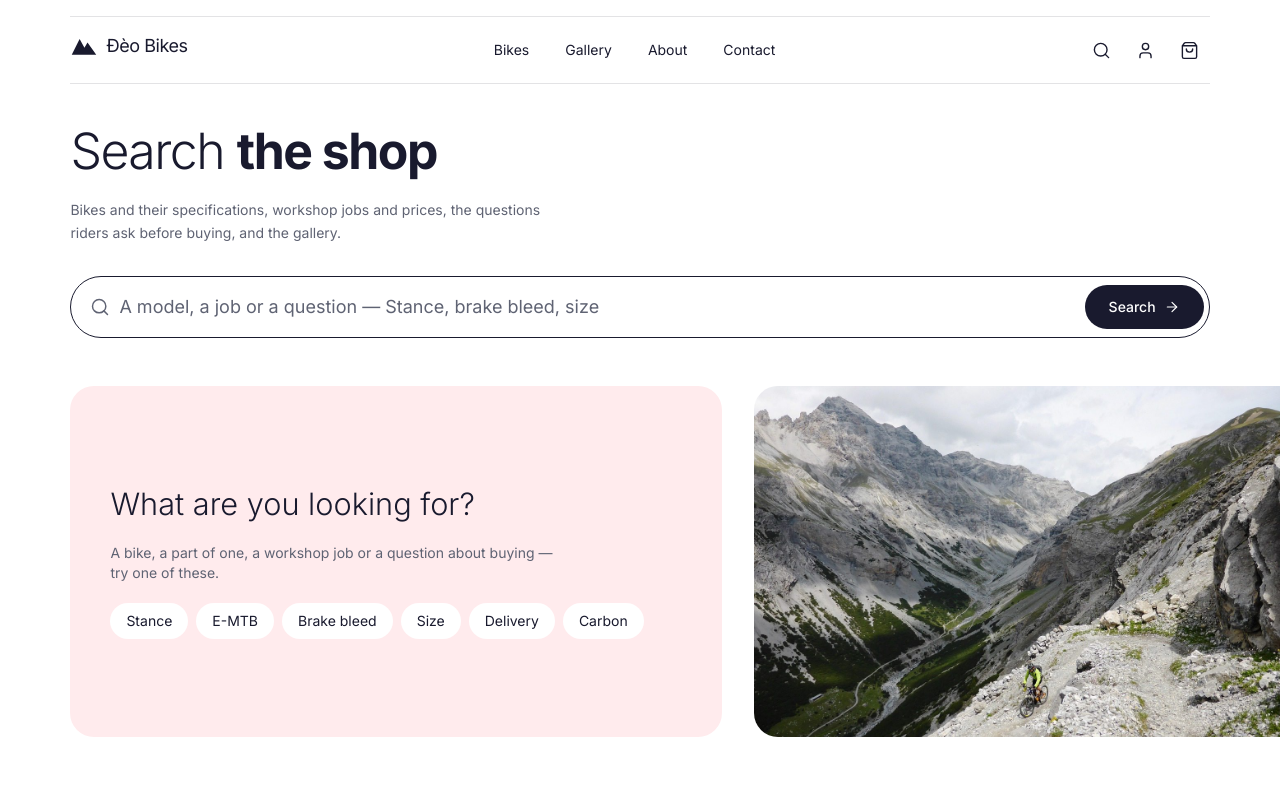
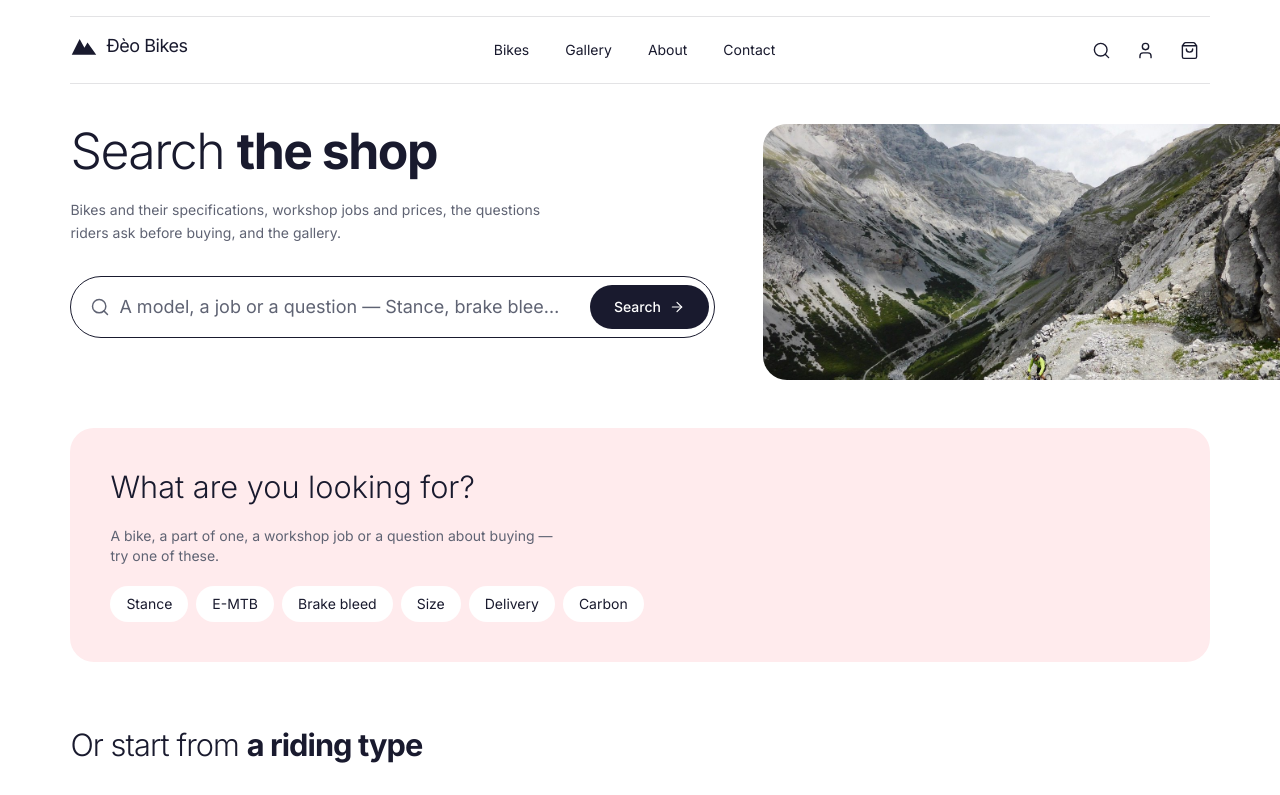
Before and after one commit to ThanhNV121097/project-e87d8873, a React (Vite) app in the folder code/frontend/: page /search in a window 1280 px wide. Shown: the top 795 px of the page. Built offline with nearby package versions, Linux system fonts and the light colour scheme.

Commit message:
design: shop head as a full-width band, shop and search grids rotate views, search head carries its own photograph, hero card names keep their last word

```diff
--- a/code/frontend/src/pages/Search.tsx
+++ b/code/frontend/src/pages/Search.tsx
@@ -9,7 +9,7 @@ import { useTableQuery } from "../lib/table";
 import type { Department, Faq, Product, Service, Shot } from "../lib/shop";
 import Grid from "../components/Grid";
 import Icon from "../components/Icon";
-import ProductCard from "../components/ProductCard";
+import ProductCard, { cardViews } from "../components/ProductCard";
 import { TINTS } from "../components/TintCard";
 import Weights from "../components/Weights";
 
@@ -39,6 +39,8 @@ export default function Search() {
   const label = useContent("header.search");
   const placeholder = useContent("pages.search.placeholder");
   const filterLabel = useContent("pages.search.filter");
+  const image = useContent("pages.search.image");
+  const imageAlt = useContent("pages.search.image_alt");
 
   const bikes = useCollection<Product>("products", {
     where: { status: "live" }, q, pageSize: BIKES_SHOWN,
@@ -52,6 +54,7 @@ export default function Search() {
     bikes: bikes.total, types: types.total, services: services.total, faqs: faqs.total, gallery: shots.total,
   };
   const sum = KINDS.reduce((n, k) => n + counts[k], 0);
+  const bikeViews = cardViews(bikes.items);
   const asked = t.get("in") as Kind | "";
   // A kind chosen for an earlier search that finds nothing for this one shows everything.
   const kind = asked && KINDS.includes(asked) && counts[asked] > 0 ? asked : "";
@@ -65,7 +68,12 @@ export default function Search() {
 
   return (
     <div className="pb-8 pt-10">
-      <section className="flex flex-col gap-6 lg:flex-row lg:items-end lg:justify-between">
+      {/* The head: heading, field and the kinds found down the left, and the
+          page's own riding photograph beside them, run off the right edge —
+          in every state, typed or not (on a phone, edge to edge under it). */}
+      <section className="grid gap-8 lg:grid-cols-12 lg:gap-12">
+        <div className="lg:col-span-7">
+        <div className="flex flex-col gap-6 sm:flex-row sm:items-end sm:justify-between">
         <div>
           <h1 className="text-[length:var(--size-h1)] leading-[1.1] text-ink"><Weights k="pages.search.heading" /></h1>
           <T k="pages.search.lead" as="p" className="mt-5 max-w-[56ch] text-sm leading-relaxed text-ink-soft" />
@@ -75,7 +83,7 @@ export default function Search() {
             <span className="text-2xl font-bold tabular-nums text-ink">{sum}</span>{" "}<T k="pages.search.count" />
           </p>
         )}
-      </section>
+        </div>
 
       {/* The field is the pill: its own edge, the dark button set inside its line. */}
       <form role="search" onSubmit={submit} className="relative mt-8">
@@ -101,16 +109,23 @@ export default function Search() {
           ))}
         </nav>
       )}
+        </div>
+        {image && (
+          <div className="relative -mx-[var(--gutter)] aspect-[16/9] overflow-hidden lg:col-span-5 lg:mx-0 lg:-mr-[calc((100vw-min(100vw,var(--page)))/2+var(--gutter))] lg:aspect-auto lg:min-h-[16rem] lg:rounded-l">
+            <Picture src={image} alt={imageAlt} width={1280} height={960} loading="eager" className="absolute inset-0 h-full w-full object-cover" />
+          </div>
+        )}
+      </section>
 
-      {/* Nothing typed yet: what people search for, a riding photograph off
-          the right edge, and the four riding types to start from instead. */}
+      {/* Nothing typed yet: what people search for, and the four riding
+          types to start from instead. */}
       {!on && <StartHere types={types.items} />}
 
       {on && !loading && sum === 0 && <Nothing q={q} />}
 
       {show("bikes") && (
         <Block kind="bikes" count={bikes.total} more={`/shop?q=${encodeURIComponent(q)}`}>
-          <Grid max={3} phone={1}>{bikes.items.map((p) => <ProductCard key={p.id} product={p} />)}</Grid>
+          <Grid max={3} phone={1}>{bikes.items.map((p, i) => <ProductCard key={p.id} product={p} view={bikeViews[i]} />)}</Grid>
         </Block>
       )}
 
@@ -194,17 +209,14 @@ export default function Search() {
 }
 
 /**
- * Nothing typed yet: what people search for on a tinted panel, a riding
- * photograph off the right edge, and the four riding types to start from.
+ * Nothing typed yet: what people search for on a tinted panel, and the four
+ * riding types to start from.
  */
 function StartHere({ types }: { types: Department[] }) {
   const suggestions = useList<string>("pages.search.suggestions");
-  const image = useContent("pages.search.image");
-  const imageAlt = useContent("pages.search.image_alt");
   return (
     <>
-      <div className="mt-12 grid gap-8 lg:grid-cols-12 lg:items-stretch">
-        <div className="flex flex-col items-start justify-center gap-5 rounded bg-[var(--tint-1)] px-6 py-10 lg:col-span-7 lg:px-10">
+        <div className="mt-12 flex flex-col items-start justify-center gap-5 rounded bg-[var(--tint-1)] px-6 py-10 lg:px-10">
           <T k="pages.search.prompt" as="p" className="text-[length:var(--size-h2)] font-light leading-tight text-ink" />
           <T k="pages.search.prompt_line" as="p" className="max-w-[52ch] text-sm text-ink-soft" />
           <div className="flex flex-wrap gap-2 text-sm">
@@ -214,12 +226,6 @@ function StartHere({ types }: { types: Department[] }) {
             ))}
           </div>
         </div>
-        {image && (
-          <div className="overflow-hidden rounded lg:col-span-5 lg:-mr-[calc((100vw-min(100vw,var(--page)))/2+var(--gutter))] lg:rounded-r-none">
-            <Picture src={image} alt={imageAlt} width={1280} height={960} loading="eager" className="aspect-[3/2] h-full w-full object-cover" />
-          </div>
-        )}
-      </div>
       {types.length > 0 && (
         <section className="pt-16">
           <h2 className="mb-8 text-[length:var(--size-h2)] leading-tight text-ink"><Weights k="pages.search.start" /></h2>
```
